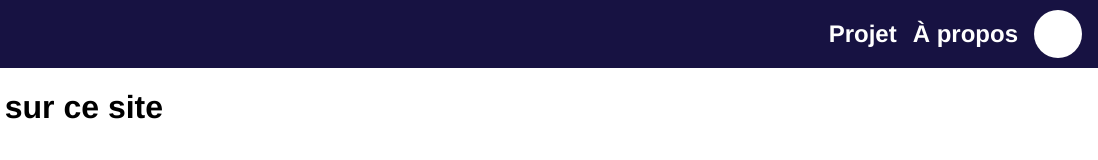
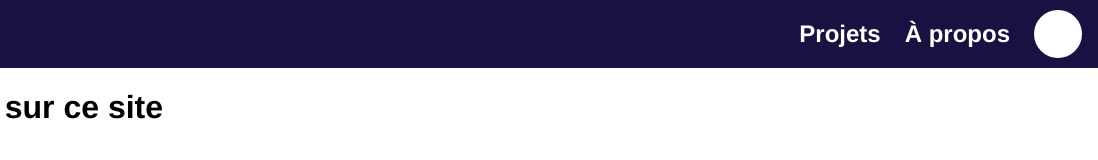
Before and after one commit to mahery2-codeperso/Portfolio21-09-2026, a plain HTML site: page index.html in a window 1280 px wide. Shown: the full height of the page, 182-1280 px from the left. Drawn offline with Linux system fonts and the light colour scheme.

Commit message:
Update Portfolio

```diff
--- a/index.html
+++ b/index.html
@@ -10,7 +10,7 @@
         <div class = "top">
         <img src = "./img/Logo-RI.png">
             <nav>
-                <h2>Projet</h2>
+                <h2>Projets</h2>
                 <h2>À propos</h2>
                 <div class = "theme"></div>
             </nav>
--- a/styles/index.css
+++ b/styles/index.css
@@ -41,7 +41,7 @@ header {
 
 nav {
     display: flex;
-    gap : 1rem;
+    gap : 1.5rem;
 }
 
 nav h2 {
```
